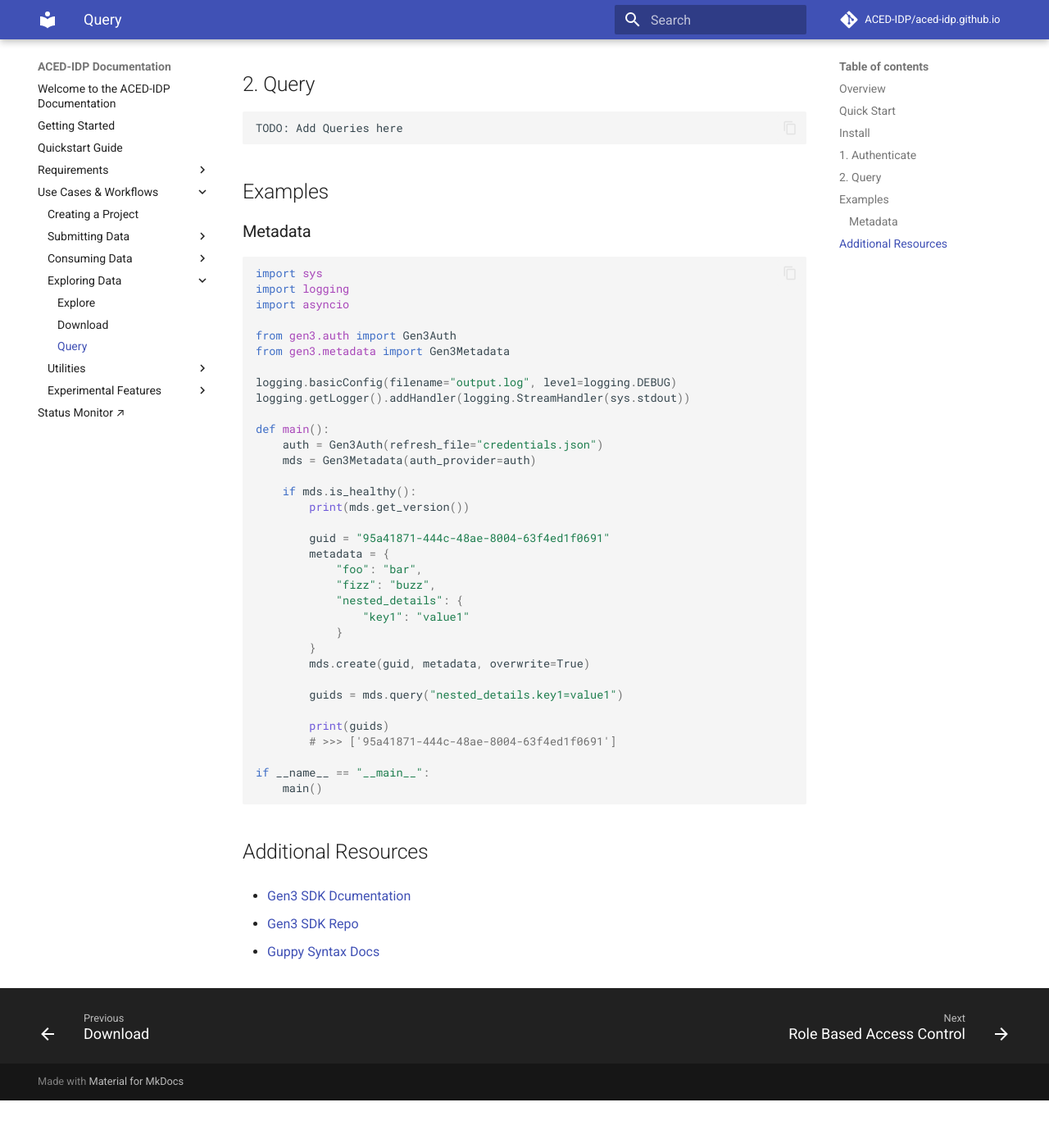
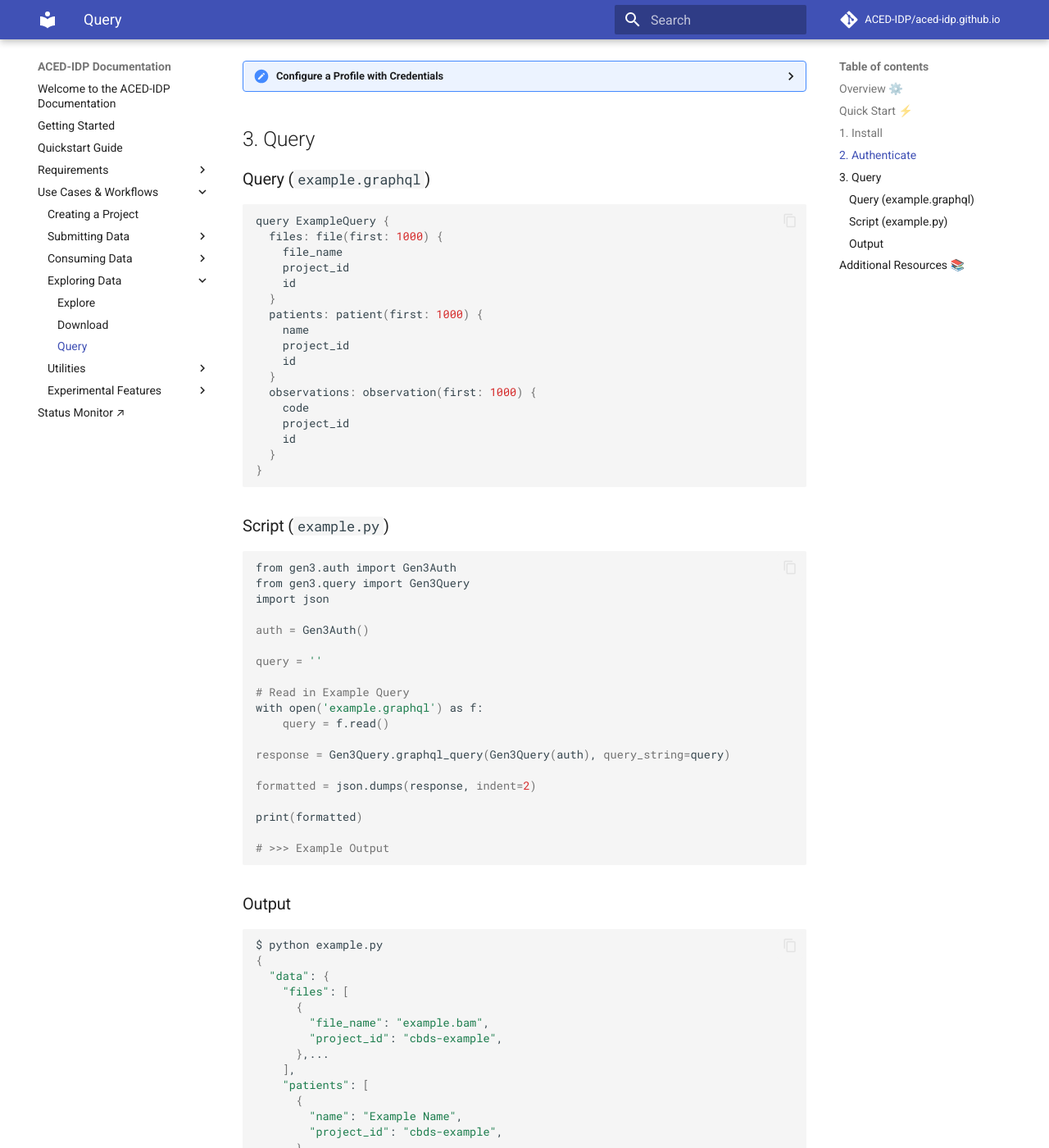
Before and after one commit to ACED-IDP/aced-idp.github.io, an MkDocs documentation site: the page built from docs/workflows/query.md, in a window 1280 px wide and 1400 px high, scrolled down 592 px. Shown: the whole window at 82% size. Built offline with MkDocs 1.6.1 and Material for MkDocs 9.7.7, drawn with Linux system fonts in a browser that asks for light colours; comment, search, counter and statistics services are not loaded; before the commit the page ends 1934 px from its top, so only the background shows below that; some of the changed text lies outside the part shown.

Commit message:
Update Query page

````diff
--- a/docs/workflows/query.md
+++ b/docs/workflows/query.md
@@ -1,21 +1,23 @@
 
 # Query
 
-## Overview
+## Overview ⚙️
 
-Gen3 supports API access to Files and Metadata, allowing users to download and query data.
+Gen3 supports API access to Files and Metadata, allowing users to download and query their data via the Gen3 SDK and GraphQL queries.
 
-## Quick Start
+## Quick Start ⚡️
 
 *Adapted from the [Gen3 SDK Quick Start page](https://github.com/uc-cdis/gen3sdk-python/blob/master/docs/tutorial/quickStart.md)*
 
-## Install
+## 1. Install
+
+The Gen3 SDK is available for installation via PyPi:
 
 ```sh
 pip install gen3
 ```
 
-## 1. Authenticate
+## 2. Authenticate
 
 ??? "Configure a Profile with Credentials"
 
@@ -25,57 +27,86 @@
 
     ![Gen3 Credentials](/images/credentials.png)
 
-## 2. Query
+## 3. Query
+
+### Query (`example.graphql`)
+```js
+query ExampleQuery {
+  files: file(first: 1000) {
+    file_name
+    project_id
+    id
+  }
+  patients: patient(first: 1000) {
+    name
+    project_id
+    id
+  }
+  observations: observation(first: 1000) {
+    code
+    project_id
+    id
+  }
+}
+```
+
+### Script (`example.py`)
+```sh
+from gen3.auth import Gen3Auth
+from gen3.query import Gen3Query
+import json
+
+auth = Gen3Auth()
+
+query = ''
+
+# Read in Example Query
+with open('example.graphql') as f:
+    query = f.read()
+
+response = Gen3Query.graphql_query(Gen3Query(auth), query_string=query)
+
+formatted = json.dumps(response, indent=2)
+
+print(formatted)
+
+# >>> Example Output
+```
+
+### Output
 
 ```sh
-TODO: Add Queries here
+$ python example.py
+{
+  "data": {
+    "files": [
+      {
+        "file_name": "example.bam",
+        "project_id": "cbds-example",
+      },...
+    ],
+    "patients": [
+      {
+        "name": "Example Name",
+        "project_id": "cbds-example",
+      },...
+    ],
+    "observations": [
+      {
+        "code": "Example Code",
+        "project_id": "cbds-example",
+      },...
+    ]
+  }
+}
 ```
 
-## Examples
+## Additional Resources 📚
 
-### Metadata
-
-```py
-import sys
-import logging
-import asyncio
-
-from gen3.auth import Gen3Auth
-from gen3.metadata import Gen3Metadata
-
-logging.basicConfig(filename="output.log", level=logging.DEBUG)
-logging.getLogger().addHandler(logging.StreamHandler(sys.stdout))
-
-def main():
-    auth = Gen3Auth(refresh_file="credentials.json")
-    mds = Gen3Metadata(auth_provider=auth)
-
-    if mds.is_healthy():
-        print(mds.get_version())
-
-        guid = "95a41871-444c-48ae-8004-63f4ed1f0691"
-        metadata = {
-            "foo": "bar",
-            "fizz": "buzz",
-            "nested_details": {
-                "key1": "value1"
-            }
-        }
-        mds.create(guid, metadata, overwrite=True)
-
-        guids = mds.query("nested_details.key1=value1")
-
-        print(guids)
-        # >>> ['95a41871-444c-48ae-8004-63f4ed1f0691']
-
-if __name__ == "__main__":
-    main()
-```
-
-## Additional Resources
-
-- [Gen3 SDK Dcumentation](https://uc-cdis.github.io/gen3sdk-python/_build/html/index.html)
+- [Gen3 SDK Documentation](https://uc-cdis.github.io/gen3sdk-python/_build/html/index.html)
 
 - [Gen3 SDK Repo](https://github.com/uc-cdis/gen3sdk-python)
 
+- [Gen3 SDK PyPi](https://pypi.org/project/gen3)
+
 - [Guppy Syntax Docs](https://github.com/uc-cdis/guppy/blob/master/doc/queries.md)
````
